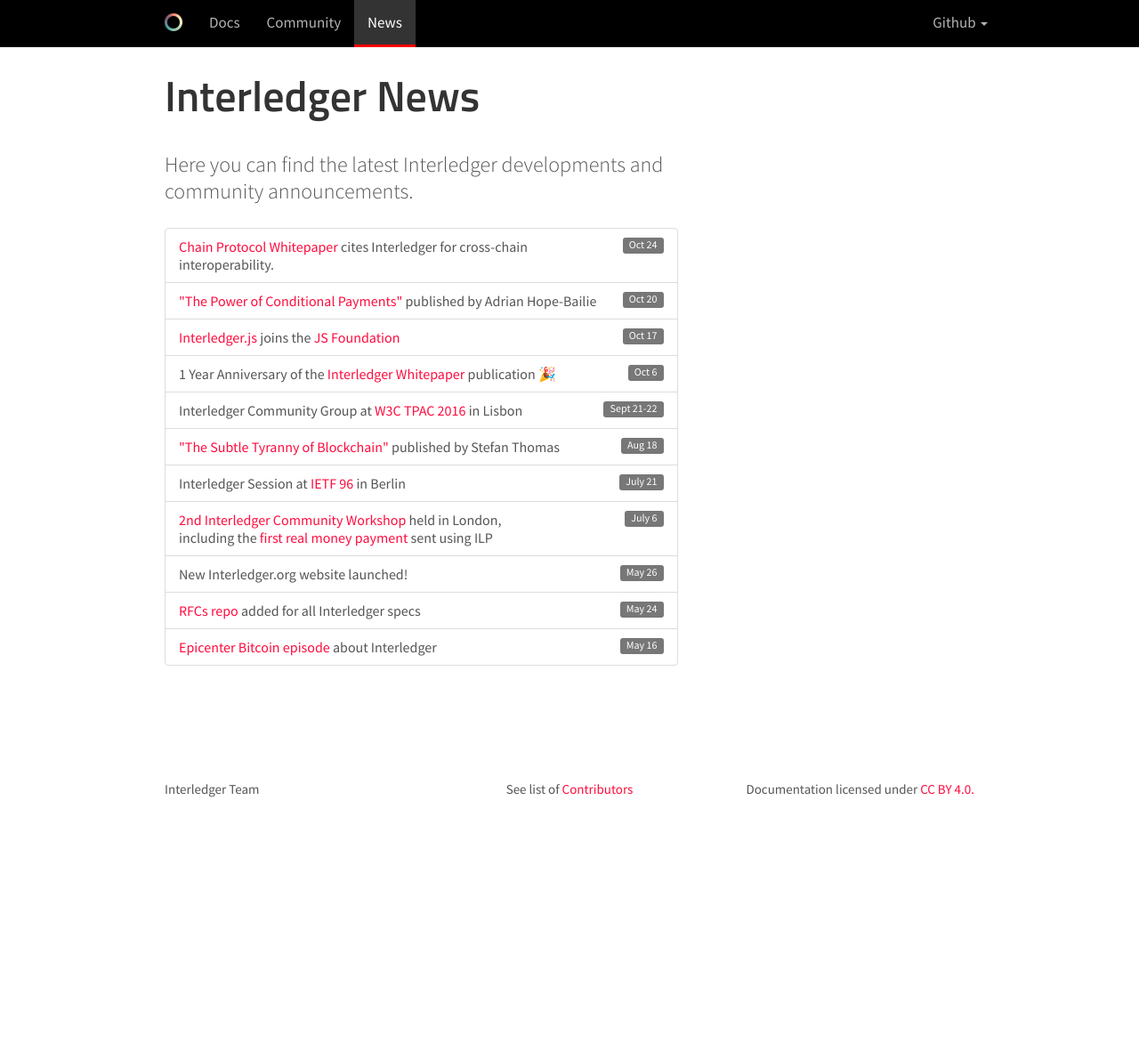
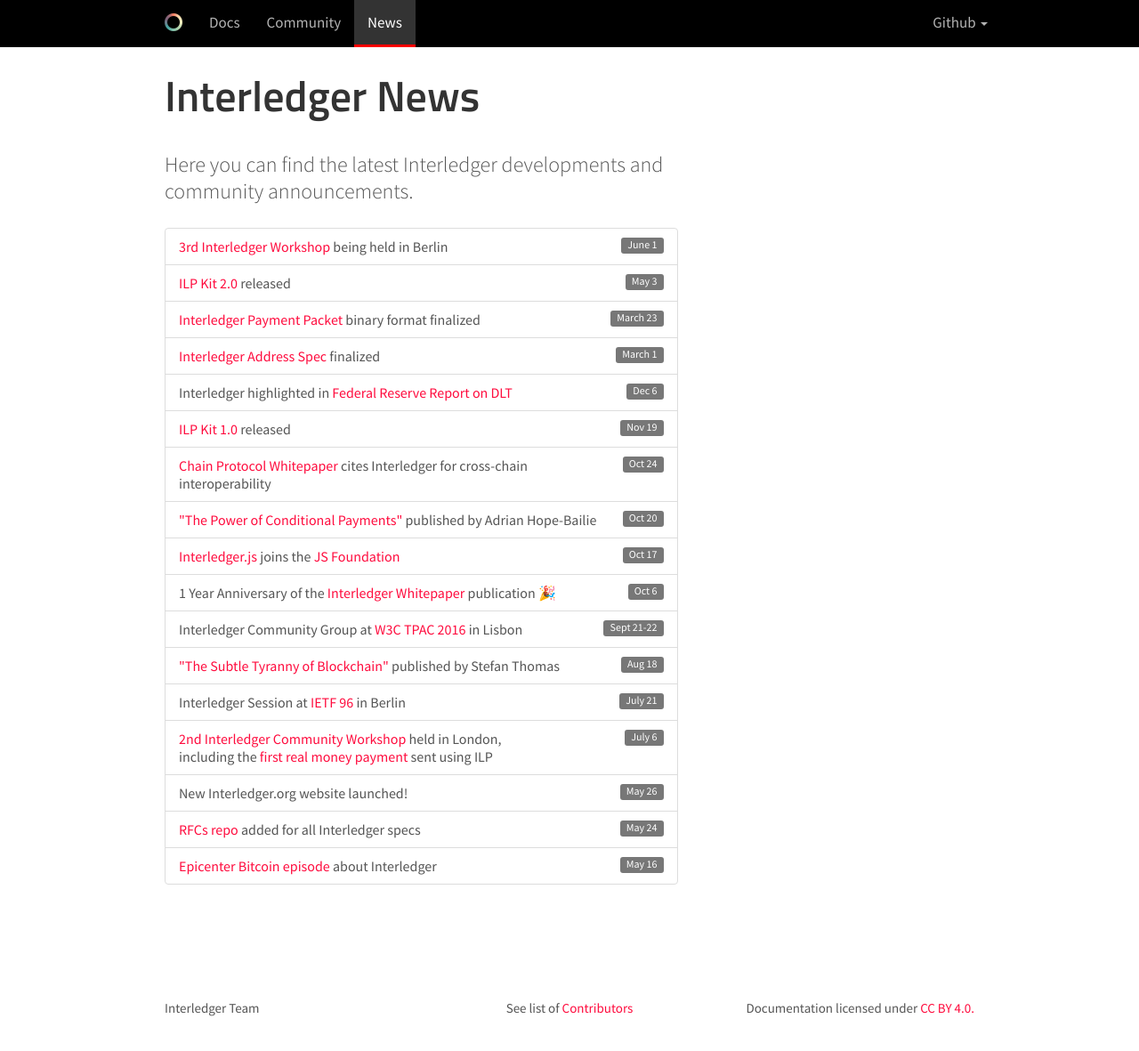
Before and after one commit to interledger/interledger.github.io, a Jekyll site: the page built from news.html, in a window 1280 px wide and 1197 px high. Shown: the top 1181 px of the window at 89% size. Built offline with Jekyll 4.4.1, drawn with Linux system fonts in a browser that asks for light colours; nearby versions of some CDN libraries; some web fonts are replaced.

Commit message:
Add news items Nov 2016 - June 2017

```diff
--- a/news.html
+++ b/news.html
@@ -13,11 +13,34 @@
 
           <p class="intro">Here you can find the latest Interledger developments and community announcements.</p>
 
-
          <ul class="list-group">
          <li class="list-group-item">
+             <span class="label label-default label-pill pull-right">June 1</span>
+             <a target="_blank" href="https://www.eventbrite.com/e/interledger-workshop-at-blockchain-expo-1-2-june-berlin-tickets-34221014977">3rd Interledger Workshop</a> being held in Berlin
+         </li>
+         <li class="list-group-item">
+             <span class="label label-default label-pill pull-right">May 3</span>
+             <a target="_blank" href="https://github.com/interledgerjs/ilp-kit/tree/v2.0.0">ILP Kit 2.0</a> released
+         </li>
+         <li class="list-group-item">
+             <span class="label label-default label-pill pull-right">March 23</span>
+             <a target="_blank" href="https://github.com/interledger/rfcs/pull/168">Interledger Payment Packet</a> binary format finalized
+         </li>
+         <li class="list-group-item">
+             <span class="label label-default label-pill pull-right">March 1</span>
+             <a target="_blank" href="https://github.com/interledger/rfcs/blob/master/0015-ilp-addresses/0015-ilp-addresses.md">Interledger Address Spec</a> finalized
+         </li>
+         <li class="list-group-item">
+             <span class="label label-default label-pill pull-right">Dec 6</span>
+             Interledger highlighted in <a target="_blank" href="https://www.federalreserve.gov/econresdata/feds/2016/files/2016095pap.pdf">Federal Reserve Report on DLT</a>
+         </li>
+         <li class="list-group-item">
+             <span class="label label-default label-pill pull-right">Nov 19</span>
+             <a target="_blank" href="https://github.com/interledgerjs/ilp-kit/tree/v1.0.0">ILP Kit 1.0</a> released
+         </li>
+         <li class="list-group-item">
              <span class="label label-default label-pill pull-right">Oct 24</span>
-             <a target="_blank" href="https://chain.com/docs/protocol/papers/whitepaper#9-interoperability">Chain Protocol Whitepaper</a> cites Interledger for cross-chain interoperability.
+             <a target="_blank" href="https://chain.com/docs/protocol/papers/whitepaper#9-interoperability">Chain Protocol Whitepaper</a> cites Interledger for cross-chain interoperability
          </li>
          <li class="list-group-item">
              <span class="label label-default label-pill pull-right">Oct 20</span>
```
